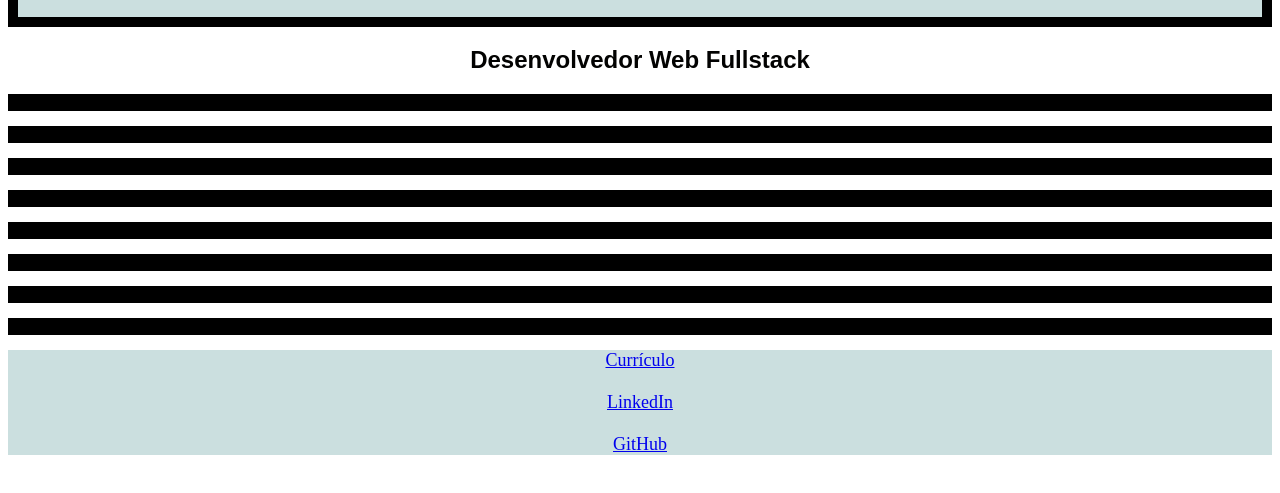
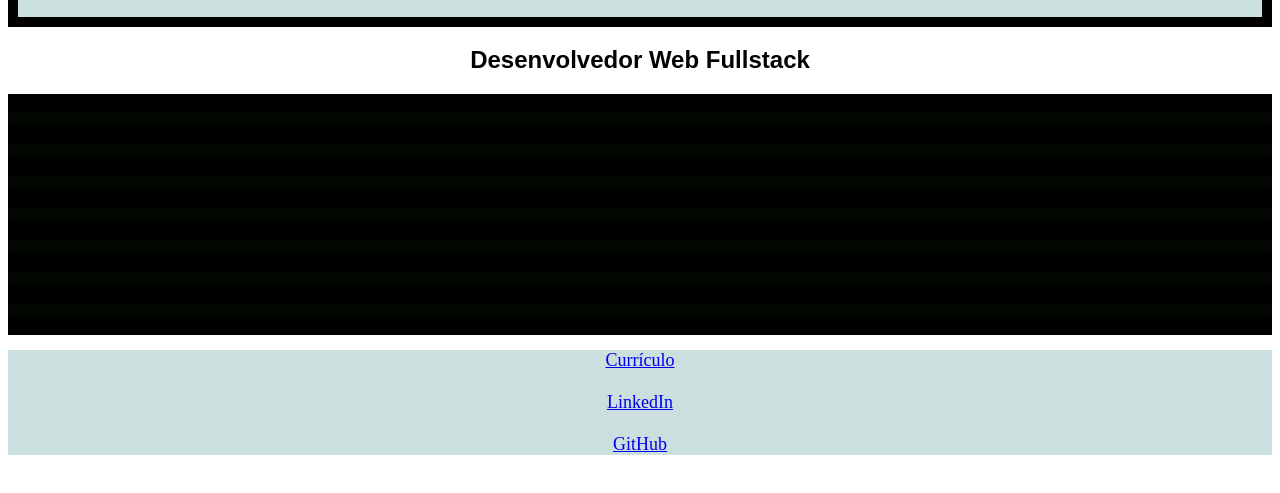
Before and after one commit to GusMazzinghyDev/GusMazzinghyDev.github.io, a plain HTML site: page index.html in a window 1280 px wide. Shown: the part 187-680 px from the top of the page. Drawn offline with Linux system fonts and the light colour scheme.

Commit message:
aula css

```diff
--- a/style.css
+++ b/style.css
@@ -45,6 +45,10 @@
     text-align: center;
   }
 
+  div {
+    background-color: rgb(1, 7, 0);
+  }
+
   ul {
     background-color: black;
     font-family: Arial, Helvetica, sans-serif;
```
